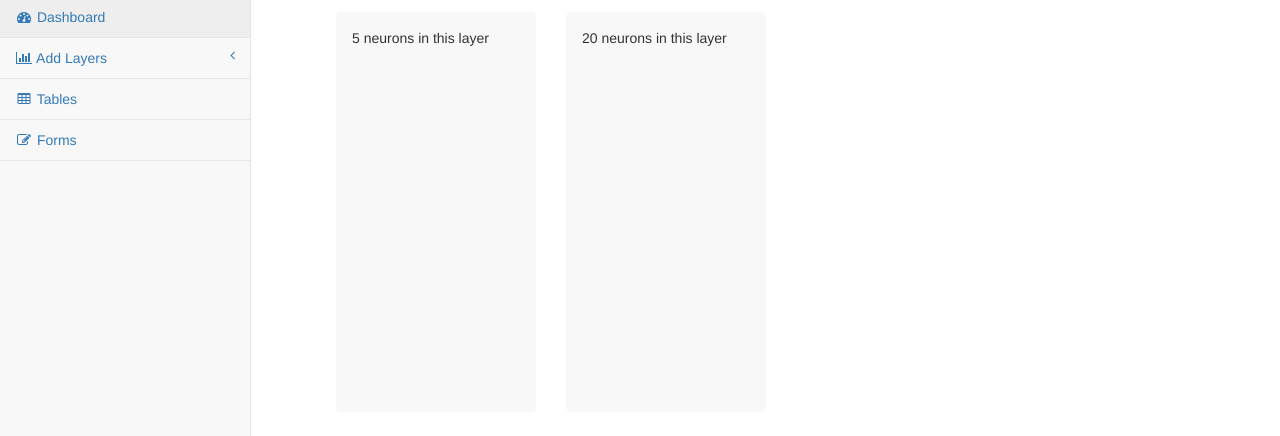
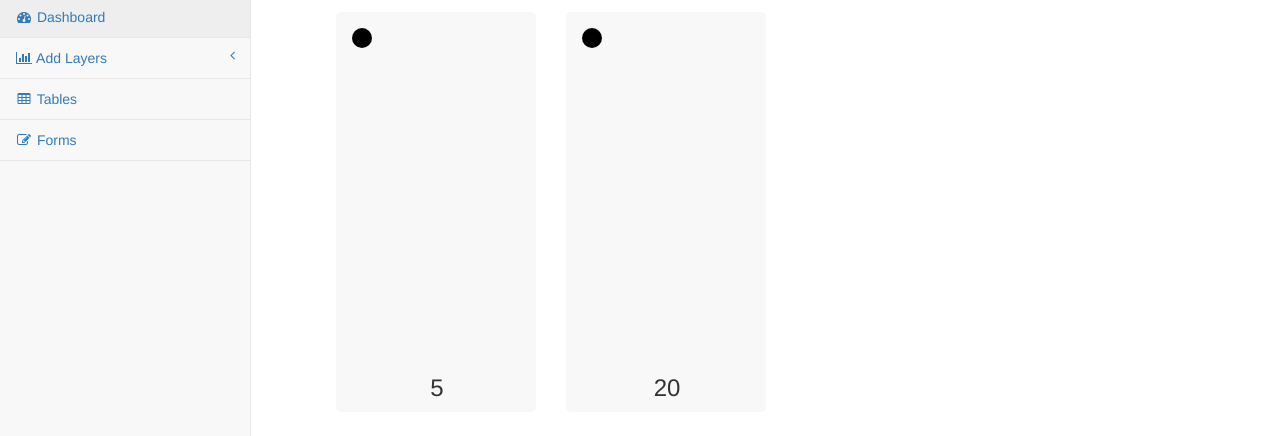
Before and after one commit to dan-silver/startup-weekend-machine-learning-editor, a website: page index.html in a window 1280 px wide. Shown: the part 54-490 px from the top of the page. Drawn offline with nearby package versions, Linux system fonts and the light colour scheme; some packages are replaced by stand-ins of ours; a script that the page names is missing.

Commit message:
Added a example circle and label for number of neurons.

```diff
--- a/index.html
+++ b/index.html
@@ -317,10 +317,14 @@
             <div class="row">
                 <div class="col-lg-12">
                         <ul id="sortable" ui-sortable ng-model="nn_layers">
-                            <li class="layer" ng-repeat="layer in nn_layers">{{layer.size}} neurons in this layer
+                            <li class="layer" ng-repeat="layer in nn_layers">
+                                <svg width="50" height="50">
+                                    <ellipse cx="10" cy="10" rx="10" ry="10"/>
+                                </svg>
                                 <div class="actions">
                                     <span class="glyphicon glyphicon-trash" aria-hidden="true" ng-click="removeLayer($index)"></span>
                                 </div>
+                                <h3 class="layerNumber">{{layer.size}}</h3>
                             </li>
                         </ul>
 
--- a/network.css
+++ b/network.css
@@ -40,3 +40,13 @@
 .layer:hover .actions {
 	opacity: 1;
 }
+
+.layerNumber {
+	position: absolute;
+	bottom: 0px;
+	margin-left: auto;
+	width: 170px;
+	padding-left: 15px;
+	padding-right: 15px;
+	text-align: center;
+}
```
